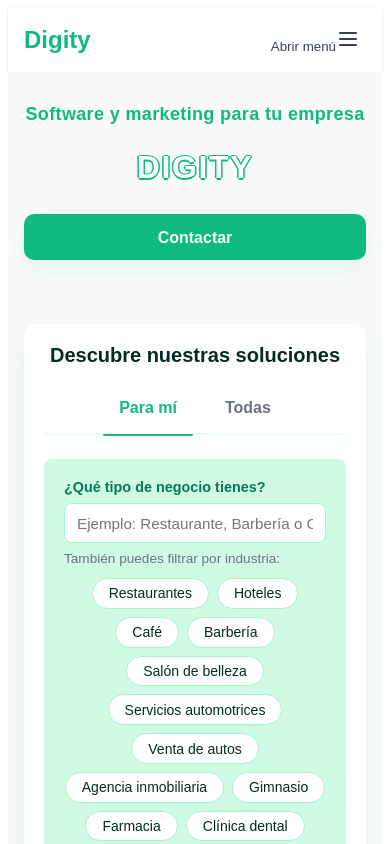
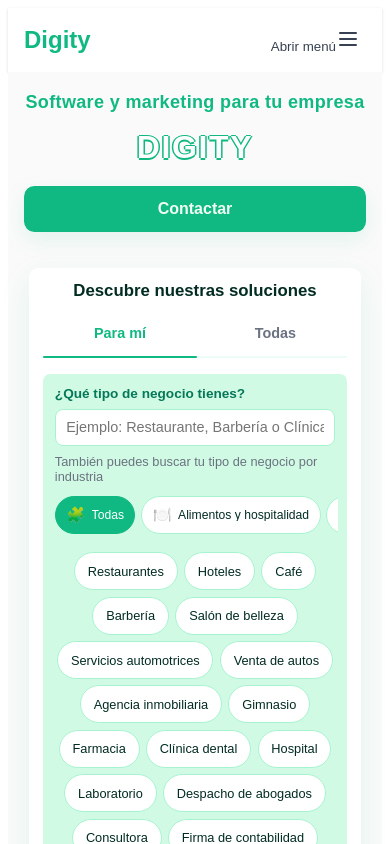
Before and after one commit to karin210/digity_website, a Nuxt app: page / in a window 390 px wide. Both pictures are taken after a click on the tab "Para mí". Shown: the top 844 px of the page. Built offline with nearby package versions, Linux system fonts and the light colour scheme; a web font is replaced by a local one.

Commit message:
feature: add industry filter for business types

```diff
--- a/app/pages/index.vue
+++ b/app/pages/index.vue
@@ -4,6 +4,7 @@ import { ref, computed } from "vue";
 const activeTab = ref("todas");
 const selectedBusiness = ref("");
 const businessTypeQuery = ref("");
+const selectedIndustry = ref("");
 
 const businessTypes = [
   "Restaurantes",
@@ -38,6 +39,52 @@ const businessTypes = [
   "Coworking",
   "Otro",
 ];
+
+const industries = [
+  { id: "alimentos", name: "Alimentos y hospitalidad", icon: "🍽️" },
+  { id: "belleza", name: "Belleza y bienestar", icon: "💇" },
+  { id: "salud", name: "Salud", icon: "🏥" },
+  { id: "profesional", name: "Servicios profesionales", icon: "💼" },
+  { id: "comercio", name: "Comercio y retail", icon: "🛍️" },
+  { id: "industrial", name: "Industrial y construcción", icon: "🏗️" },
+  { id: "eventos", name: "Eventos y creativos", icon: "🎉" },
+  { id: "movilidad", name: "Movilidad y viajes", icon: "🚗" },
+  { id: "mas", name: "Otros", icon: "✨" },
+];
+
+const businessIndustryMap = {
+  Restaurantes: "alimentos",
+  Hoteles: "alimentos",
+  Café: "alimentos",
+  Barbería: "belleza",
+  "Salón de belleza": "belleza",
+  Gimnasio: "belleza",
+  Farmacia: "salud",
+  "Clínica dental": "salud",
+  Hospital: "salud",
+  Laboratorio: "salud",
+  Veterinaria: "salud",
+  "Despacho de abogados": "profesional",
+  Consultora: "profesional",
+  "Firma de contabilidad": "profesional",
+  "Firma de auditoría": "profesional",
+  "Agencia inmobiliaria": "profesional",
+  Coworking: "profesional",
+  Supermercado: "comercio",
+  Tienda: "comercio",
+  "Boutique de moda": "comercio",
+  Ferretería: "comercio",
+  Imprenta: "comercio",
+  "Servicios automotrices": "industrial",
+  Constructora: "industrial",
+  "Reparación de electrónicos": "industrial",
+  "Venta de autos": "movilidad",
+  "Agencia de viajes": "movilidad",
+  "Salón de eventos": "eventos",
+  "Planeación de eventos": "eventos",
+  "Estudio de Fotografía": "eventos",
+  Otro: "mas",
+};
 
 const allServices = [
   {
@@ -190,9 +237,14 @@ const allServices = [
 const filteredBusinessTypes = computed(() => {
   const query = businessTypeQuery.value.trim().toLowerCase();
 
-  if (!query) return businessTypes;
+  return businessTypes.filter((biz) => {
+    const matchesQuery = !query || biz.toLowerCase().includes(query);
+    const matchesIndustry =
+      !selectedIndustry.value ||
+      businessIndustryMap[biz] === selectedIndustry.value;
 
-  return businessTypes.filter((biz) => biz.toLowerCase().includes(query));
+    return matchesQuery && matchesIndustry;
+  });
 });
 
 const displayedServices = computed(() => {
@@ -263,7 +315,38 @@ const displayedServices = computed(() => {
               type="text"
               placeholder="Ejemplo: Restaurante, Barbería o Clínica dental"
             />
-            <p class="filter__hint">También puedes filtrar por industria:</p>
+            <p class="filter__hint">
+              También puedes buscar tu tipo de negocio por industria
+            </p>
+            <div
+              class="industry-filter"
+              role="list"
+              aria-label="Filtrar por industria"
+            >
+              <button
+                :class="[
+                  'industry-chip',
+                  { 'industry-chip--active': selectedIndustry === '' },
+                ]"
+                @click="selectedIndustry = ''"
+              >
+                <span class="industry-chip__icon">🧩</span>
+                <span class="industry-chip__label">Todas</span>
+              </button>
+              <button
+                v-for="industry in industries"
+                :key="industry.id"
+                :class="[
+                  'industry-chip',
+                  { 'industry-chip--active': selectedIndustry === industry.id },
+                ]"
+                @click="selectedIndustry = industry.id"
+              >
+                <span class="industry-chip__icon">{{ industry.icon }}</span>
+                <span class="industry-chip__label">{{ industry.name }}</span>
+              </button>
+            </div>
+
             <div class="filter-options">
               <button
                 v-for="biz in filteredBusinessTypes"
@@ -327,7 +410,7 @@ const displayedServices = computed(() => {
 }
 
 .page {
-  min-height: 100vh;
+  min-height: 100dvh;
   background-color: #fafafa;
   color: var(--color-text-dark);
 }
@@ -402,18 +485,18 @@ const displayedServices = computed(() => {
 }
 
 .solutions {
-  margin-top: 2.5rem;
-  width: 100%;
-  max-width: 800px;
+  margin-top: clamp(1.25rem, 4vw, 2.5rem);
+  width: 85vw;
+  max-width: min(85vw, 860px);
   background: #ffffff;
-  padding: clamp(1.25rem, 5vw, 2rem);
-  border-radius: clamp(0.75rem, 3vw, 1rem);
+  padding: clamp(1rem, 4vw, 2rem);
+  border-radius: clamp(0.65rem, 2vw, 1rem);
   box-shadow: 0 10px 30px var(--color-shadow);
 }
 
 .solutions__title {
-  margin: 0 0 1.5rem;
-  font-size: 1.25rem;
+  margin: 0 0 clamp(1rem, 2.5vw, 1.5rem);
+  font-size: clamp(1.05rem, 2.4vw, 1.25rem);
   font-weight: 700;
   color: var(--color-text-dark);
 }
@@ -422,8 +505,8 @@ const displayedServices = computed(() => {
   display: flex;
   flex-wrap: wrap;
   justify-content: center;
-  gap: 1rem;
-  margin-bottom: 1.5rem;
+  gap: clamp(0.5rem, 2vw, 1rem);
+  margin-bottom: clamp(1rem, 2.5vw, 1.5rem);
   border-bottom: 2px solid var(--color-background-gradient-start);
   padding-bottom: 0.5rem;
 }
@@ -431,11 +514,11 @@ const displayedServices = computed(() => {
 .tab {
   background: none;
   border: none;
-  font-size: 1rem;
+  font-size: clamp(0.9rem, 2.2vw, 1rem);
   font-weight: 600;
   color: var(--color-text-muted);
   cursor: pointer;
-  padding: 0.5rem 1rem;
+  padding: clamp(0.45rem, 1.5vw, 0.6rem) clamp(0.75rem, 2.4vw, 1rem);
   position: relative;
   transition: color 0.2s ease;
 }
@@ -461,16 +544,16 @@ const displayedServices = computed(() => {
 
 .filter-box {
   background-color: var(--color-primary-light);
-  padding: 1.25rem;
-  border-radius: 0.5rem;
-  margin-bottom: 1.5rem;
+  padding: clamp(0.9rem, 3vw, 1.25rem);
+  border-radius: clamp(0.45rem, 1.8vw, 0.5rem);
+  margin-bottom: clamp(1rem, 2.8vw, 1.5rem);
   animation: fadeIn 0.3s ease-in-out;
 }
 
 .filter__label {
   display: block;
   margin: 0 0 0.5rem;
-  font-size: 0.9rem;
+  font-size: clamp(0.85rem, 2vw, 0.95rem);
   font-weight: 600;
   color: var(--color-primary-dark);
   text-align: left;
@@ -480,8 +563,8 @@ const displayedServices = computed(() => {
   width: 100%;
   border: 1px solid var(--color-border);
   border-radius: 0.5rem;
-  padding: 0.65rem 0.75rem;
-  font-size: 0.95rem;
+  padding: clamp(0.6rem, 1.8vw, 0.7rem) clamp(0.65rem, 2vw, 0.8rem);
+  font-size: clamp(0.9rem, 2vw, 0.95rem);
   margin-bottom: 0.5rem;
   color: var(--color-text-dark);
   background: #ffffff;
@@ -494,28 +577,75 @@ const displayedServices = computed(() => {
 
 .filter__hint {
   margin: 0 0 0.75rem;
-  font-size: 0.85rem;
+  font-size: clamp(0.8rem, 1.8vw, 0.88rem);
   color: var(--color-text-muted);
   text-align: left;
+}
+
+.industry-filter {
+  display: flex;
+  gap: clamp(0.35rem, 1.5vw, 0.55rem);
+  overflow-x: auto;
+  padding-bottom: 0.25rem;
+  margin-bottom: 0.9rem;
+  scrollbar-width: thin;
+  -webkit-overflow-scrolling: touch;
+}
+
+.industry-chip {
+  display: inline-flex;
+  align-items: center;
+  gap: 0.4rem;
+  border: 1px solid var(--color-border);
+  background: #ffffff;
+  color: var(--color-text-dark);
+  border-radius: 999px;
+  padding: clamp(0.4rem, 1.4vw, 0.5rem) clamp(0.65rem, 2vw, 0.8rem);
+  white-space: nowrap;
+  cursor: pointer;
+  transition: all 0.2s ease;
+  font-size: clamp(0.76rem, 1.8vw, 0.84rem);
+  min-height: 38px;
+}
+
+.industry-chip:hover {
+  border-color: var(--color-primary);
+  color: var(--color-primary);
+}
+
+.industry-chip--active {
+  background: var(--color-primary);
+  border-color: var(--color-primary);
+  color: #ffffff;
+}
+
+.industry-chip__icon {
+  font-size: 0.95rem;
+  line-height: 1;
+}
+
+.industry-chip__label {
+  line-height: 1;
 }
 
 .filter-options {
   display: flex;
   flex-wrap: wrap;
   justify-content: center;
-  gap: 0.5rem;
+  gap: clamp(0.4rem, 1.5vw, 0.6rem);
 }
 
 .filter-btn {
   background: #ffffff;
   border: 1px solid var(--color-border);
   color: var(--color-text-dark);
-  padding: 0.4rem 1rem;
+  padding: clamp(0.4rem, 1.5vw, 0.5rem) clamp(0.8rem, 2.5vw, 1rem);
   border-radius: 2rem;
-  font-size: 0.875rem;
+  font-size: clamp(0.8rem, 2vw, 0.9rem);
   font-weight: 500;
   cursor: pointer;
   transition: all 0.2s ease;
+  min-height: 38px;
 }
 
 .filter-btn:hover {
@@ -538,18 +668,18 @@ const displayedServices = computed(() => {
   padding: 0;
   margin: 0;
   display: grid;
-  grid-template-columns: repeat(auto-fill, minmax(min(100%, 200px), 1fr));
-  gap: 1rem;
+  grid-template-columns: repeat(auto-fill, minmax(min(100%, 220px), 1fr));
+  gap: clamp(0.7rem, 2vw, 1rem);
 }
 
 .service-item {
   display: flex;
   align-items: center;
   gap: 0.5rem;
-  font-size: 1rem;
+  font-size: clamp(0.9rem, 2vw, 1rem);
   color: var(--color-text-dark);
   background: var(--color-background);
-  padding: 0.75rem 1rem;
+  padding: clamp(0.65rem, 1.8vw, 0.8rem) clamp(0.8rem, 2.2vw, 1rem);
   border-radius: 0.5rem;
   border: 1px solid var(--color-border);
   animation: fadeIn 0.3s ease-in-out;
@@ -583,15 +713,64 @@ const displayedServices = computed(() => {
   color: var(--color-primary);
 }
 
+@media (max-width: 900px) {
+  .hero__content {
+    width: min(100%, 900px);
+    gap: clamp(1rem, 3vw, 1.4rem);
+  }
+
+  .industry-chip__label {
+    max-width: 22ch;
+    overflow: hidden;
+    text-overflow: ellipsis;
+  }
+}
+
 @media (max-width: 640px) {
+  .hero {
+    padding: clamp(1rem, 5vw, 1.5rem) clamp(0.8rem, 4vw, 1rem);
+  }
+
   .hero__actions {
     flex-direction: column;
     width: 100%;
-    gap: 1rem;
+    gap: 0.75rem;
   }
 
   .button {
     width: 100%;
   }
+
+  .tabs {
+    gap: 0.4rem;
+  }
+
+  .tab {
+    flex: 1 1 auto;
+  }
+
+  .industry-filter {
+    margin-inline: -0.2rem;
+    padding-inline: 0.2rem;
+  }
+}
+
+@media (max-width: 420px) {
+  .solutions {
+    padding: 0.85rem;
+    border-radius: 0.6rem;
+  }
+
+  .filter-box {
+    padding: 0.75rem;
+  }
+
+  .services-list {
+    grid-template-columns: 1fr;
+  }
+
+  .service-item {
+    min-height: 42px;
+  }
 }
 </style>
--- a/nuxt.config.ts
+++ b/nuxt.config.ts
@@ -1,7 +1,7 @@
 // https://nuxt.com/docs/api/configuration/nuxt-config
 export default defineNuxtConfig({
   compatibilityDate: "2025-07-15",
-  devtools: { enabled: true },
+  devtools: { enabled: false },
   app: {
     baseURL: "/",
   },
```
